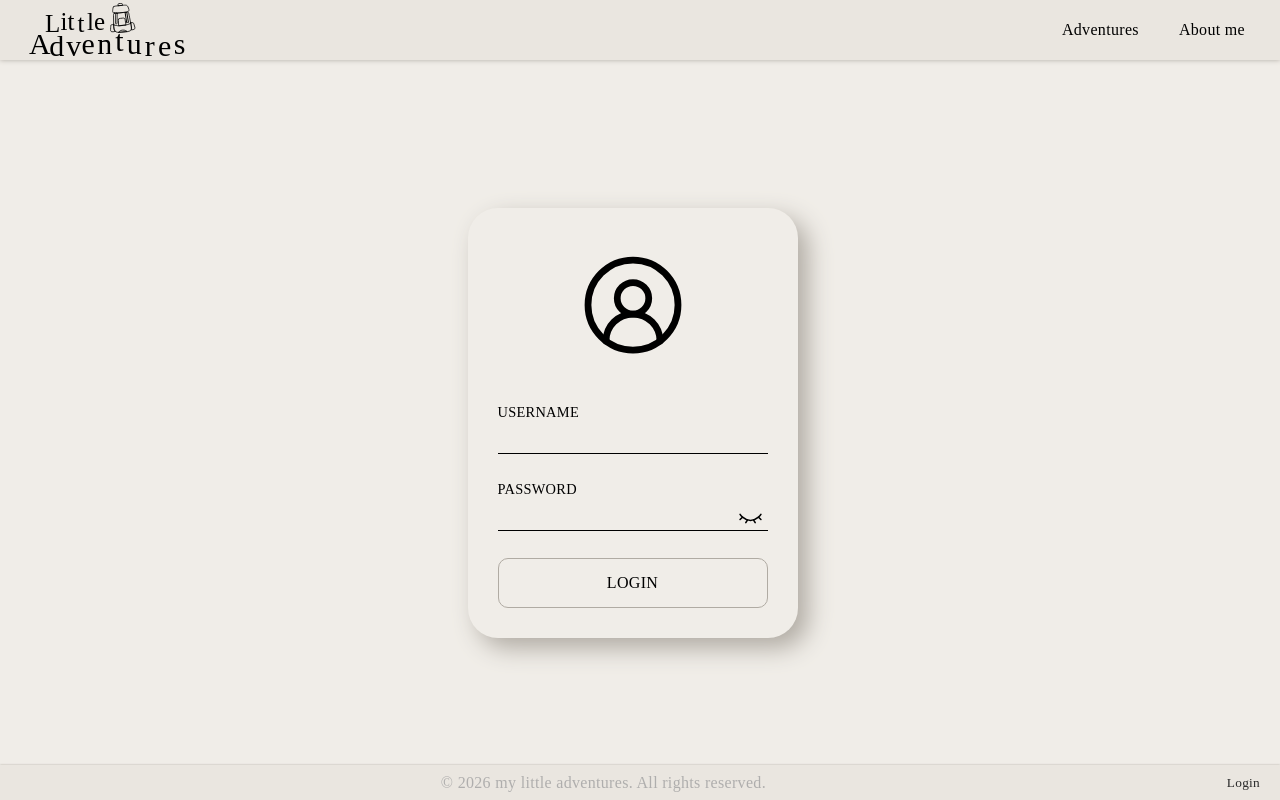
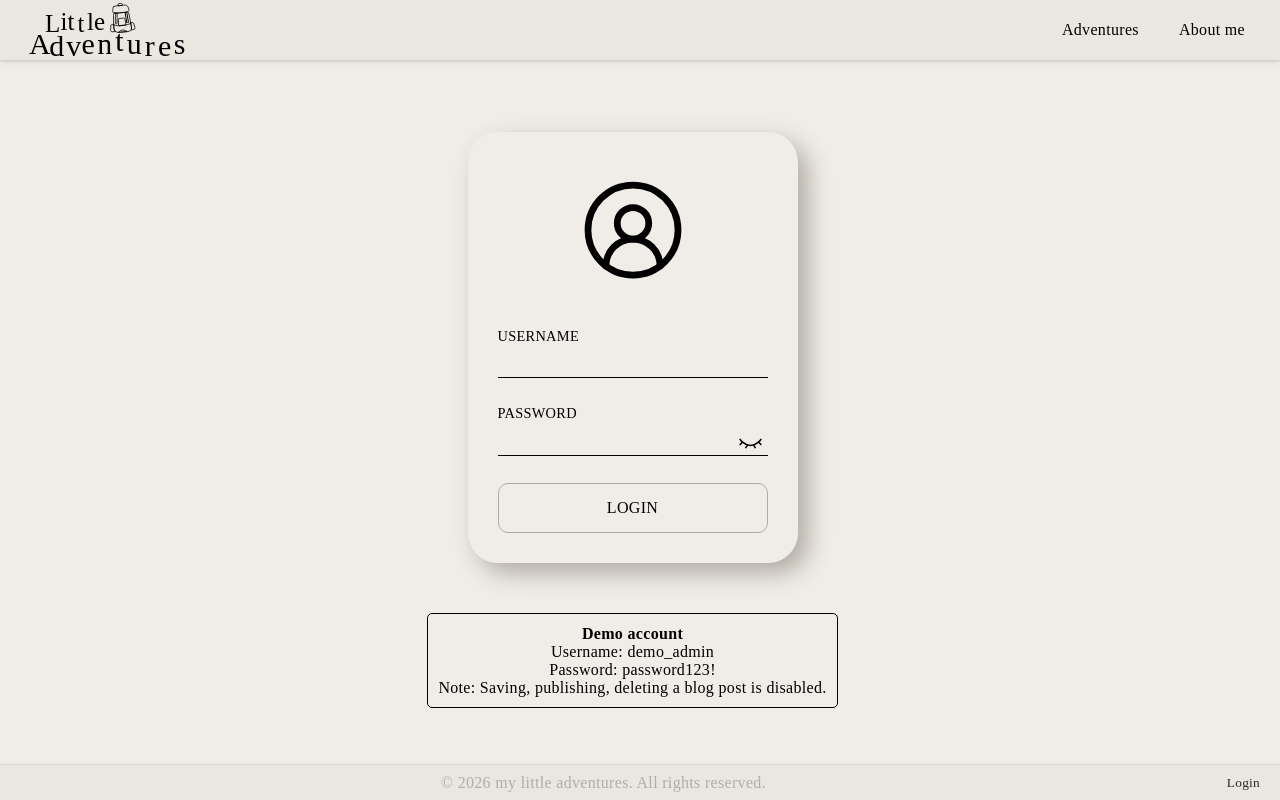
Before and after one commit to ayanomk/blog, a React app in the folder frontend/: page /admin/login in a window 1280 px wide. Built offline with nearby package versions, Linux system fonts and the light colour scheme; the HTML template or start-up script is replaced by a standard one; a web font is replaced by a local one.

Commit message:
Add demo acount info on login page

```diff
--- a/frontend/src/pages/Login.css
+++ b/frontend/src/pages/Login.css
@@ -2,7 +2,7 @@
     scrollbar-gutter: stable;
     overflow-y: auto;
     margin-top: 55px;
-    padding: 2% 8% 0px;
+    /* padding: 2% 8% 0px; */
     background-color: #f0ede8;
     min-height: calc(100vh - 90px);
     display: flex;
@@ -71,3 +71,15 @@
     background-color: #6b1d2f;
     color: #fff;
 }
+.loginPage .demo-info {
+    border: 1px solid #000;
+    border-radius: 5px;
+    padding: 10px;
+    text-align: center;
+    margin: 0px 20px 30px;
+}
+.loginPage .demo-info h1 {
+    font-size: 1em;
+    font-weight: bold;
+    margin: 0px;
+}
--- a/frontend/src/pages/Login.jsx
+++ b/frontend/src/pages/Login.jsx
@@ -56,6 +56,12 @@ function Login() {
                 </div>
                 <button type="submit" onClick={handleLogin}>LOGIN</button>
             </form>
+            <div className="demo-info">
+                <h1>Demo account</h1>
+                <p>Username: demo_admin</p>
+                <p>Password: password123!</p>
+                <p>Note: Saving, publishing, deleting a blog post is disabled.</p>
+            </div>
 
         </div>
     )
```
